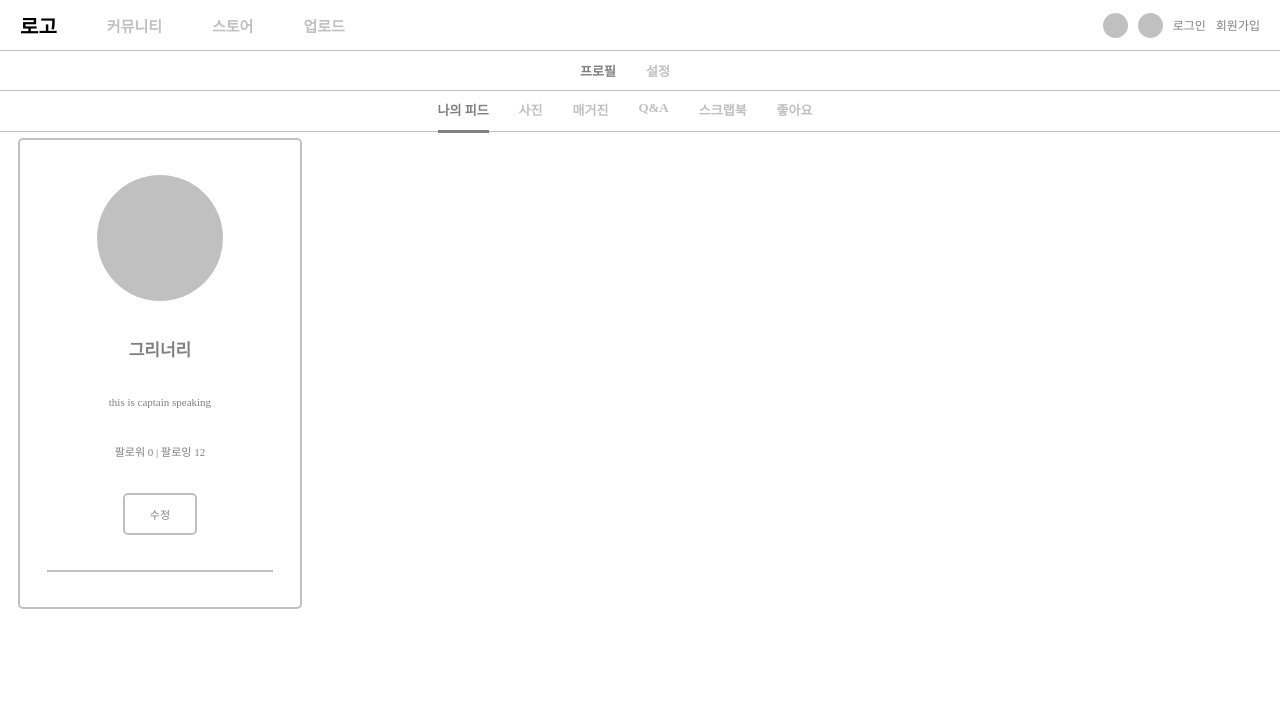
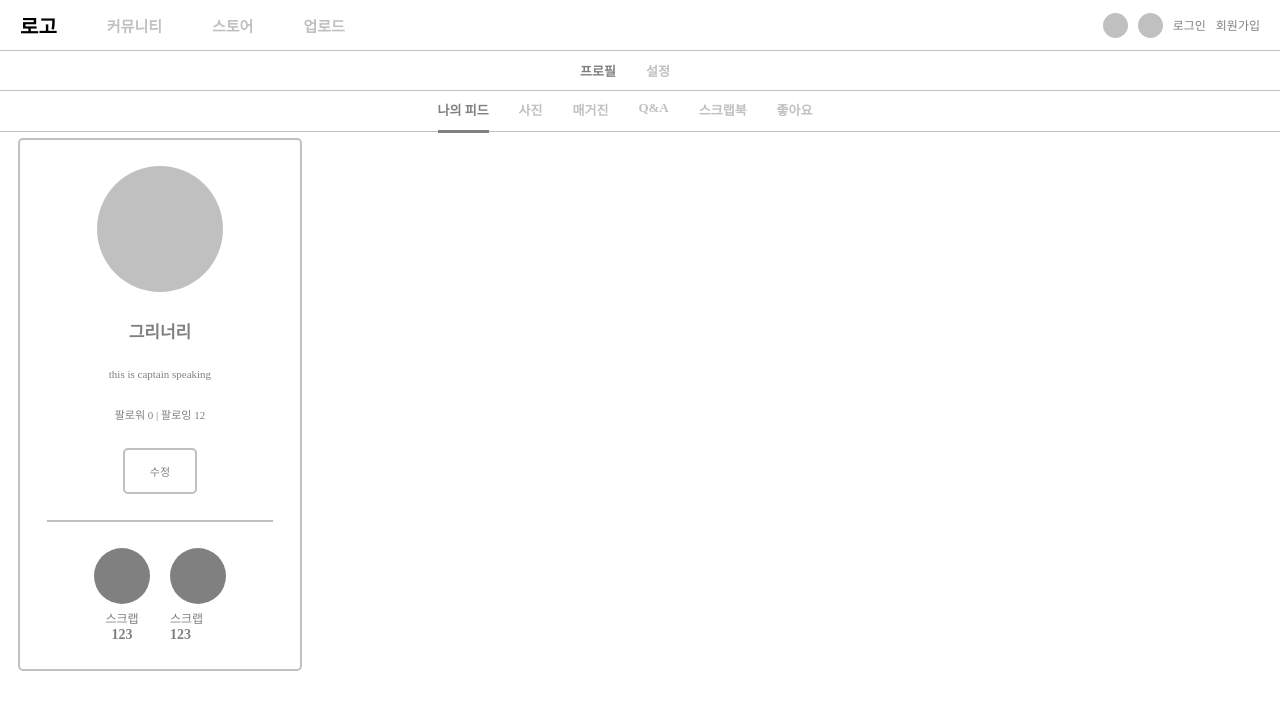
Before and after one commit to heisjun/GRNR, a React (Create React App) app: page /mypage in a window 1280 px wide. Shown: the top 710 px of the page. Built offline with nearby package versions, Linux system fonts and the light colour scheme; no server answers.

Commit message:
2208231651

```diff
--- a/src/domains/Profile/Profile.tsx
+++ b/src/domains/Profile/Profile.tsx
@@ -12,9 +12,80 @@ const Profile: React.FC = () => {
             <StyledFollowText>팔로워 0 | 팔로잉 12</StyledFollowText>
             <StyledEditButton>수정</StyledEditButton>
             <StyledBorderLine />
+            <StyledStatBlock>
+                <StyledScrapBlock>
+                    <StyledScrapButton />
+                    <StyledScrapText>스크랩</StyledScrapText>
+                    <StyledScrapCount>123</StyledScrapCount>
+                </StyledScrapBlock>
+                <StyledLikeBlock>
+                    <StyledLikeButton />
+                    <StyledLikeText>스크랩</StyledLikeText>
+                    <StyledLikeCount>123</StyledLikeCount>
+                </StyledLikeBlock>
+            </StyledStatBlock>
         </StyledProfileContainer>
     );
 };
+
+const StyledLikeCount = styled.div`
+    font-size: 14px;
+    font-weight: bold;
+    color: grey;
+`;
+
+const StyledLikeText = styled.div`
+    font-size: 12px;
+    color: grey;
+    margin-top: 5px;
+`;
+
+const StyledLikeButton = styled.div`
+    width: 100%;
+    padding-bottom: 100%;
+    border-radius: 100%;
+    background-color: grey;
+`;
+
+const StyledScrapCount = styled.div`
+    font-size: 14px;
+    font-weight: bold;
+    color: grey;
+`;
+
+const StyledScrapText = styled.div`
+    font-size: 12px;
+    color: grey;
+    margin-top: 5px;
+`;
+
+const StyledScrapButton = styled.div`
+    width: 100%;
+    padding-bottom: 100%;
+    border-radius: 100%;
+    background-color: grey;
+`;
+
+const StyledLikeBlock = styled.div`
+    width: 20%;
+    display: flex;
+    flex-direction: column;
+`;
+
+const StyledScrapBlock = styled.div`
+    width: 20%;
+    display: flex;
+    flex-direction: column;
+    align-items: center;
+    margin-right: 20px;
+`;
+
+const StyledStatBlock = styled.div`
+    width: 100%;
+    display: flex;
+    flex-direction: row;
+    justify-content: center;
+`;
 
 const StyledBorderLine = styled.div`
     width: 80%;
--- a/src/pages/Myfeed/Myfeed.tsx
+++ b/src/pages/Myfeed/Myfeed.tsx
@@ -17,7 +17,7 @@ const Myfeed: React.FC = () => {
 const StyledProfileBlock = styled.div`
     position: relative;
     width: 90%;
-    padding-bottom: 150%;
+    padding-bottom: 170%;
 `;
 
 const StyledProfileContainer = styled.div`
```
